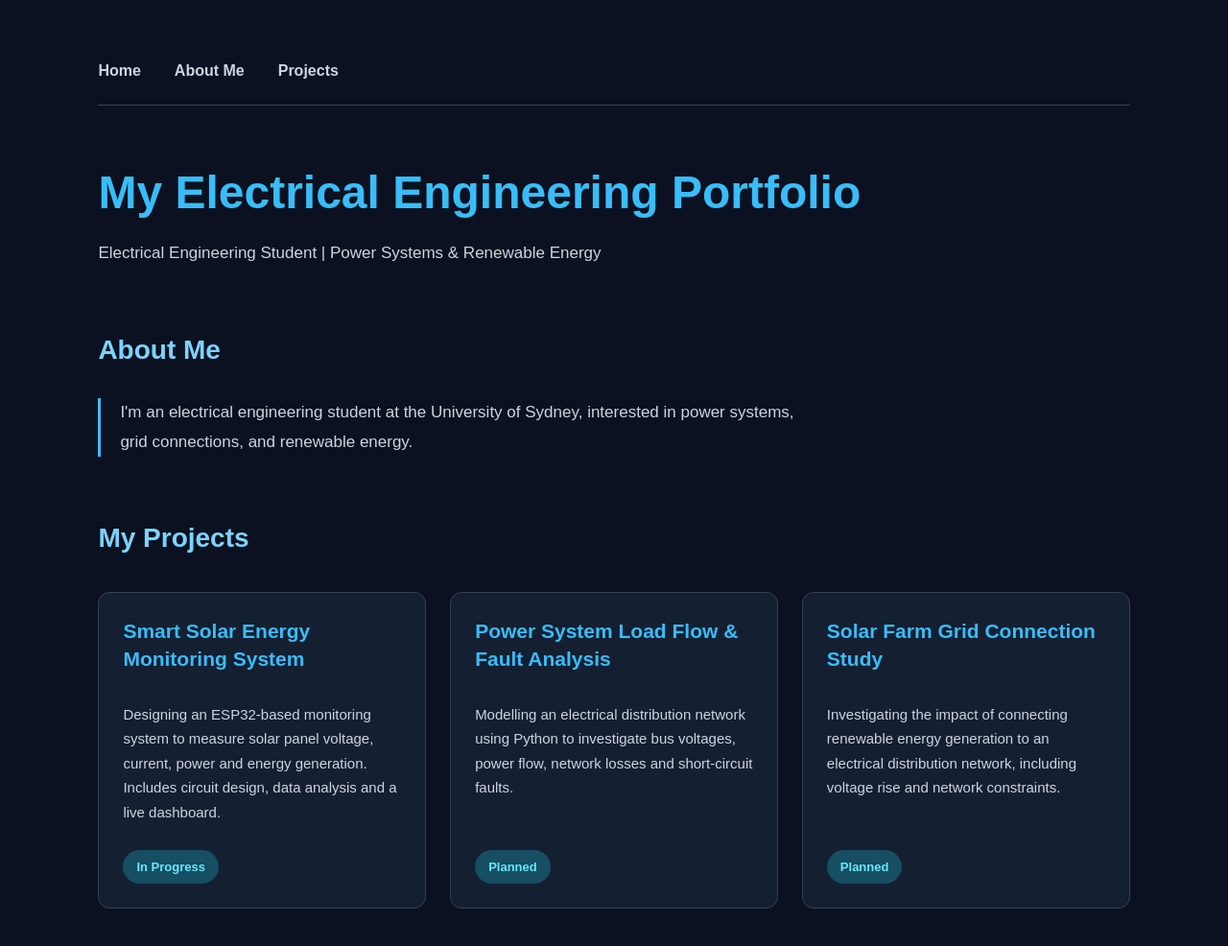
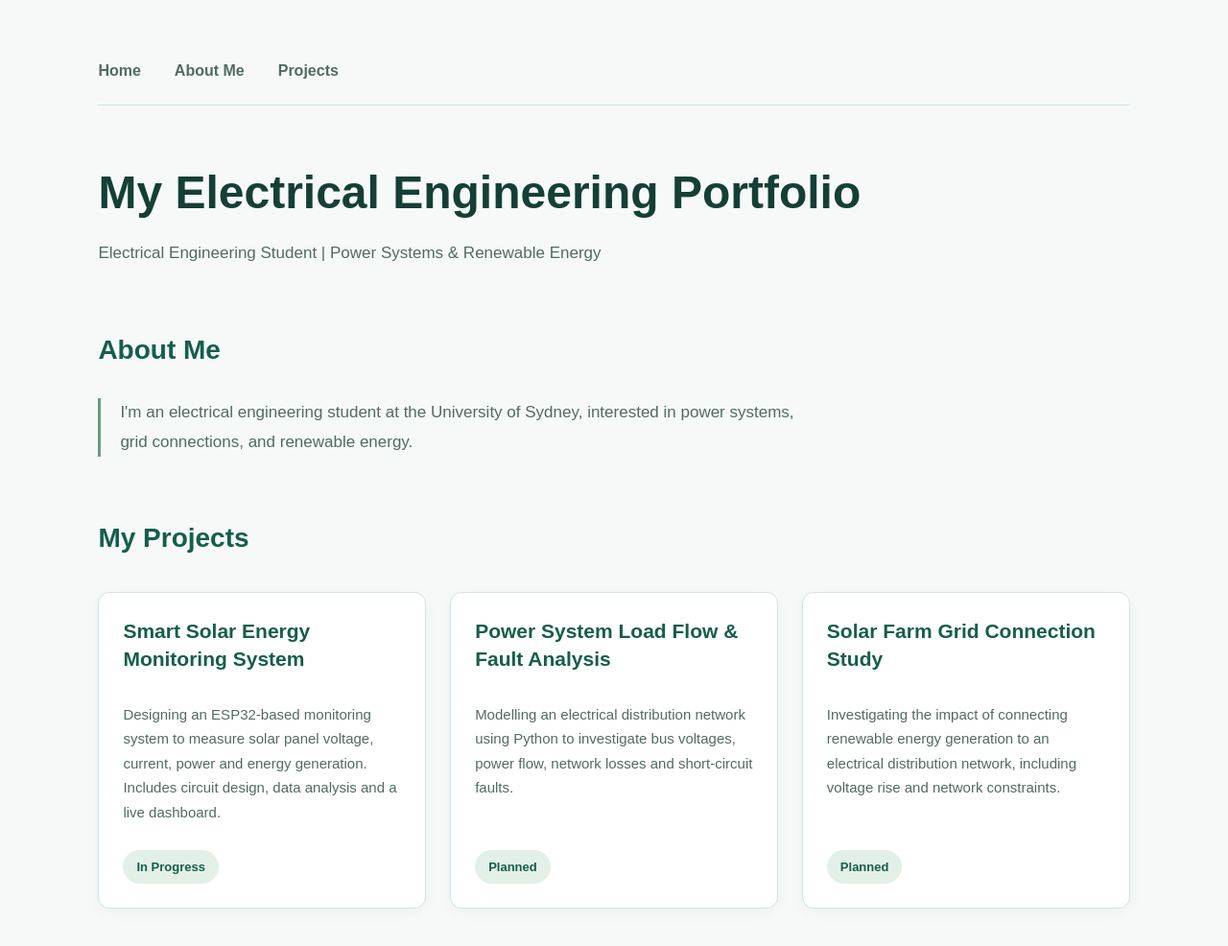
Before and after one commit to catherineelle/engineering-portfolio-, a plain HTML site: page index.html in a window 1280 px wide. Shown: the whole page at 96% size. Drawn offline with Linux system fonts and the light colour scheme.

Commit message:
Update style.css

```diff
--- a/style.css
+++ b/style.css
@@ -1,5 +1,10 @@
 
-/* ===== GENERAL WEBSITE STYLING ===== */
+/* ========================================
+   ELECTRICAL ENGINEERING PORTFOLIO
+   SAGE GREEN THEME
+======================================== */
+
+/* ===== GENERAL STYLING ===== */
 
 * {
   box-sizing: border-box;
@@ -10,8 +15,8 @@ html {
 }
 
 body {
-  background-color: #0b1120;
-  color: #e2e8f0;
+  background-color: #F6F9F8;
+  color: #153F35;
   font-family: Arial, sans-serif;
   margin: 0;
   padding: 40px 8%;
@@ -25,11 +30,11 @@ nav {
   gap: 35px;
   padding: 20px 0;
   margin-bottom: 60px;
-  border-bottom: 1px solid #334155;
+  border-bottom: 1px solid #D1E5DC;
 }
 
 nav a {
-  color: #cbd5e1;
+  color: #526B62;
   text-decoration: none;
   font-size: 16px;
   font-weight: 600;
@@ -37,39 +42,39 @@ nav a {
 }
 
 nav a:hover {
-  color: #38bdf8;
+  color: #155E4B;
 }
 
 /* ===== HOME SECTION ===== */
 
 h1 {
-  color: #38bdf8;
+  color: #153F35;
   font-size: 48px;
   line-height: 1.3;
   margin-bottom: 15px;
 }
 
 h2 {
-  color: #7dd3fc;
+  color: #155E4B;
   font-size: 28px;
   margin-top: 60px;
   margin-bottom: 25px;
 }
 
 p {
-  color: #cbd5e1;
+  color: #526B62;
   font-size: 17px;
   max-width: 750px;
 }
 
-/* ===== ABOUT ME ===== */
+/* ===== ABOUT ME SECTION ===== */
 
 #about + p {
-  border-left: 3px solid #38bdf8;
+  border-left: 3px solid #6B9B85;
   padding-left: 20px;
 }
 
-/* ===== PROJECT CARDS ===== */
+/* ===== PROJECT CARDS LAYOUT ===== */
 
 .project-container {
   display: grid;
@@ -78,44 +83,55 @@ p {
   margin-top: 30px;
 }
 
+/* ===== INDIVIDUAL PROJECT CARDS ===== */
+
 .project-card {
-  background-color: #151f32;
-  border: 1px solid #334155;
+  background-color: #FFFFFF;
+  border: 1px solid #D1E5DC;
   border-radius: 12px;
   padding: 25px;
   display: flex;
   flex-direction: column;
+  box-shadow: 0 4px 15px rgba(21, 63, 53, 0.04);
   transition: transform 0.3s ease,
-              border-color 0.3s ease;
+              border-color 0.3s ease,
+              box-shadow 0.3s ease;
 }
+
+/* ===== PROJECT CARD HOVER ===== */
 
 .project-card:hover {
   transform: translateY(-5px);
-  border-color: #38bdf8;
+  border-color: #6B9B85;
+  box-shadow: 0 8px 25px rgba(21, 63, 53, 0.10);
 }
 
+/* ===== PROJECT TITLES ===== */
+
 .project-card h3 {
-  color: #38bdf8;
+  color: #155E4B;
   font-size: 21px;
   line-height: 1.4;
   margin-top: 0;
   margin-bottom: 15px;
 }
 
+/* ===== PROJECT DESCRIPTIONS ===== */
+
 .project-card p {
-  color: #cbd5e1;
+  color: #526B62;
   font-size: 15px;
   line-height: 1.7;
   flex-grow: 1;
 }
 
-/* ===== PROJECT STATUS ===== */
+/* ===== PROJECT STATUS LABELS ===== */
 
 .project-status {
   display: inline-block;
   align-self: flex-start;
-  background-color: #164e63;
-  color: #67e8f9;
+  background-color: #E2F0E8;
+  color: #155E4B;
   padding: 6px 14px;
   border-radius: 20px;
   font-size: 13px;
```
